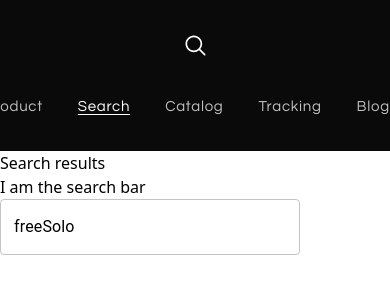
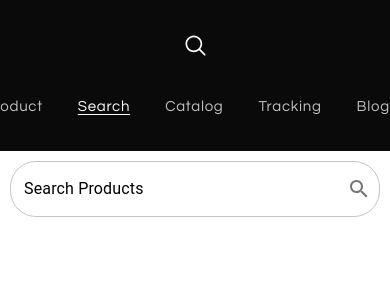
Before and after one commit to StrixWL/react-e-commerce-website, a React (Vite) app: page /search in a window 390 px wide. Shown: the top 300 px of the page. Built offline with nearby package versions, Linux system fonts and the light colour scheme.

Commit message:
search bar section done!

```diff
--- a/package.json
+++ b/package.json
@@ -12,6 +12,7 @@
   "dependencies": {
     "@emotion/react": "^11.11.4",
     "@emotion/styled": "^11.11.0",
+    "@mui/icons-material": "^5.15.14",
     "@mui/material": "^5.15.14",
     "react": "^18.2.0",
     "react-dom": "^18.2.0",
--- a/src/components/search-page/SearchBar.css
+++ b/src/components/search-page/SearchBar.css
@@ -1,19 +1,41 @@
-.scrollBar::-webkit-scrollbar-track
-{
-	-webkit-box-shadow: inset 0 0 6px rgba(0,0,0,0.3);
-	border-radius: 10px;
-	background-color: #F5F5F5;
+.search-bar-section {
+  margin: 40px;
 }
 
-.scrollBar::-webkit-scrollbar
-{
-	width: 12px;
-	background-color: #F5F5F5;
+@media (max-width: 1919px) {
+  .search-bar-section {
+    margin: 30px;
+  }
 }
 
-.scrollBar::-webkit-scrollbar-thumb
-{
-	border-radius: 10px;
-	-webkit-box-shadow: inset 0 0 6px rgba(0,0,0,.3);
-	background-color: #555;
+@media (max-width: 1279px) {
+  .search-bar-section {
+    margin: 20px;
+  }
 }
+
+@media (max-width: 599px) {
+  .search-bar-section {
+    margin: 10px;
+  }
+}
+.scrollBar::-webkit-scrollbar-track {
+  -webkit-box-shadow: inset 0 0 6px rgba(0, 0, 0, 0.3);
+  border-radius: 10px;
+  background-color: #f5f5f5;
+}
+
+.scrollBar::-webkit-scrollbar {
+  width: 12px;
+  background-color: #f5f5f5;
+}
+
+.scrollBar::-webkit-scrollbar-thumb {
+  border-radius: 10px;
+  -webkit-box-shadow: inset 0 0 6px rgba(0, 0, 0, 0.3);
+  background-color: #555;
+}
+
+#free-solo-demo-label {
+  color: black;
+}
--- a/src/components/search-page/SearchBar.jsx
+++ b/src/components/search-page/SearchBar.jsx
@@ -1,32 +1,51 @@
 import TextField from "@mui/material/TextField";
 import Stack from "@mui/material/Stack";
 import Autocomplete from "@mui/material/Autocomplete";
+import { Grid } from "@mui/material";
+import SearchIcon from "@mui/icons-material/Search";
+import InputAdornment from "@mui/material/InputAdornment";
 import "./SearchBar.css";
 
 const SearchBar = () => {
   return (
-    <section>
-      <h3>I am the search bar</h3>
-      <Stack spacing={2} sx={{ width: 300 }}>
+    <section className="search-bar-section">
+      <Grid container justifyContent="center">
+        <Grid item xs={12} sm={6}>
+          <Stack spacing={2} sx={{ width: "100%" }}>
             <Autocomplete
               id="free-solo-demo"
               freeSolo
               options={top100Films.map((option) => option.title)}
-          renderInput={(params) => <TextField {...params} label="freeSolo"  InputLabelProps={{
-            sx: { color: "black" } // Set the label color to black
-          }}/>}
-          ListboxProps={{
-            className: "scrollBar",
+              renderInput={(params) => (
+                <TextField
+                  {...params}
+                  label="Search Products"
+                  InputProps={{
+                    ...params.InputProps,
+                    endAdornment: (
+                      <InputAdornment>
+                        <SearchIcon />
+                      </InputAdornment>
+                    ),
                   }}
                   sx={{
                     "& .MuiOutlinedInput-root.Mui-focused .MuiOutlinedInput-notchedOutline":
                       {
                         borderColor: "black",
-                color: "black",
+                      },
+                    "& .MuiOutlinedInput-root": {
+                      borderRadius: "26px",
                     },
                   }}
                 />
+              )}
+              ListboxProps={{
+                className: "scrollBar",
+              }}
+            />
           </Stack>
+        </Grid>
+      </Grid>
     </section>
   );
 };
--- a/src/pages/Search/Search.jsx
+++ b/src/pages/Search/Search.jsx
@@ -3,10 +3,7 @@ import SearchBar from "../../components/search-page/SearchBar";
 const Search = () => {
   return (
 	<section className="search-section">
-
-		{/* // NAVBAR */}
 		<header>
-			<h2>Search results</h2>
 		{/* // SEARCH BAR */}
 		<SearchBar />
 		</header>
@@ -17,7 +14,6 @@ const Search = () => {
 		<footer>
 			{/* footer */}
 		</footer>
-
 	</section>
 
   );
```
Also changed, not shown: 1 other file (tests, documents, lock files or other folders). Lines whose indentation alone changed are shown as unchanged.
